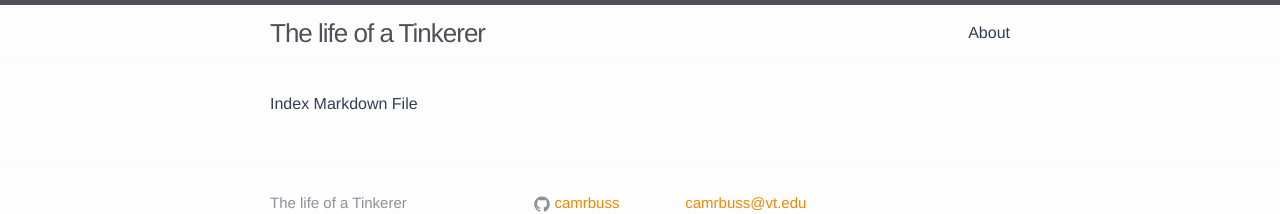
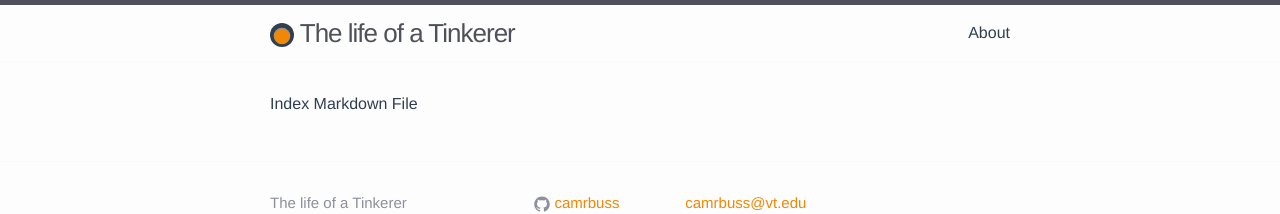
Before and after one commit to camrbuss/camsite, a Jekyll site: the page built from index.md, in a window 1280 px wide. Shown: the top 214 px of the page. Built offline with Jekyll 4.4.1, drawn with Linux system fonts in a browser that asks for light colours.

Commit message:
Added Icon

```diff
--- a/_includes/head.html
+++ b/_includes/head.html
@@ -7,5 +7,6 @@
     <meta name="description" content="{{ site.description }}">
 
     <link rel="stylesheet" href="{{ "/css/main.css" | prepend: site.baseurl }}" />
+    <link rel="shortcut icon" type="image/png" href="{{ "/assets/favicon.svg" | prepend: site.baseurl }}" />
     <link rel="canonical" href="{{ page.url | replace:'index.html','' | prepend: site.baseurl | prepend: site.url }}" />
 </head>
--- a/_includes/header.html
+++ b/_includes/header.html
@@ -2,7 +2,11 @@
 
     <div class="wrapper">
 
-      <a class="site-title" href="{{ site.baseurl }}/">{{ site.title }}</a>
+      <a class="site-title" href="{{ site.baseurl }}/">
+        <img height="24" width="24" src="{{ "/assets/favicon.svg" | prepend: site.baseurl }}" />
+        {{ site.title }}
+      </a>
+
 
       <nav class="site-nav">
 
```
Also changed, not shown: assets/favicon.svg (added).
